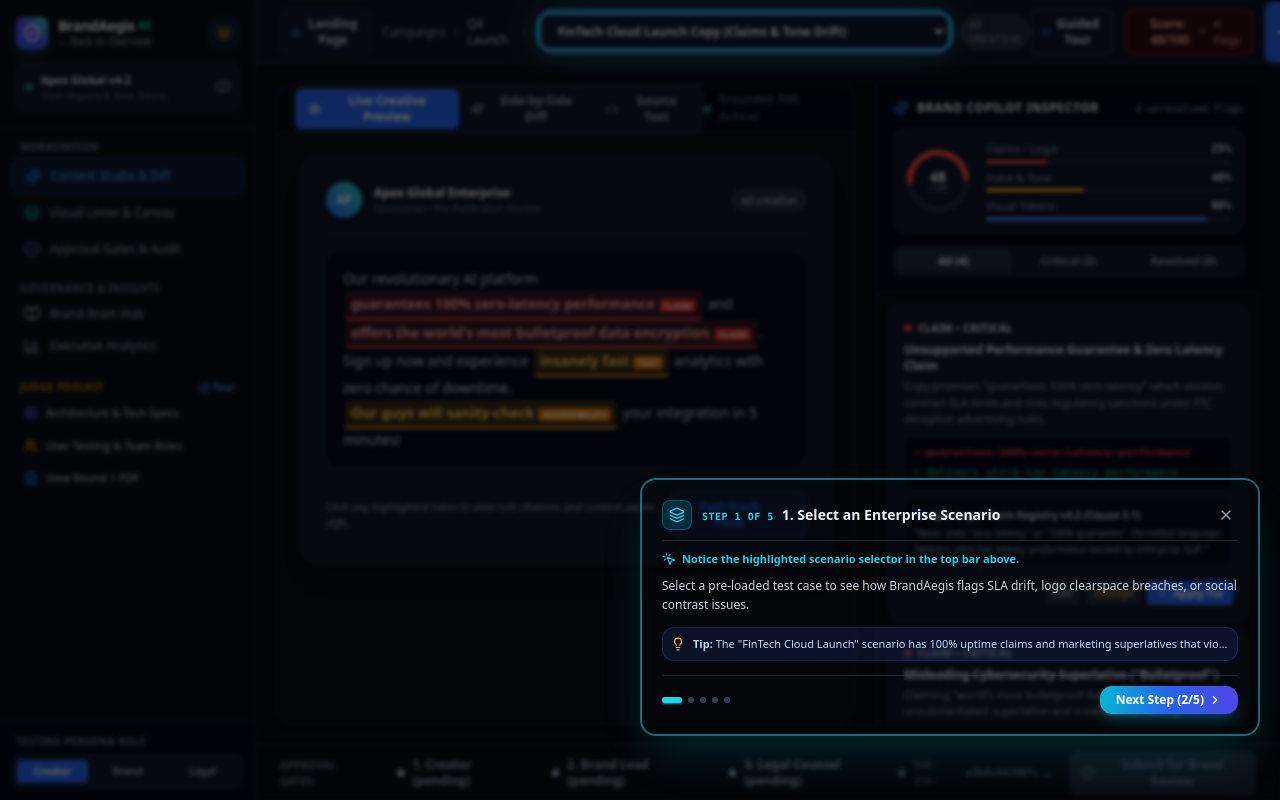
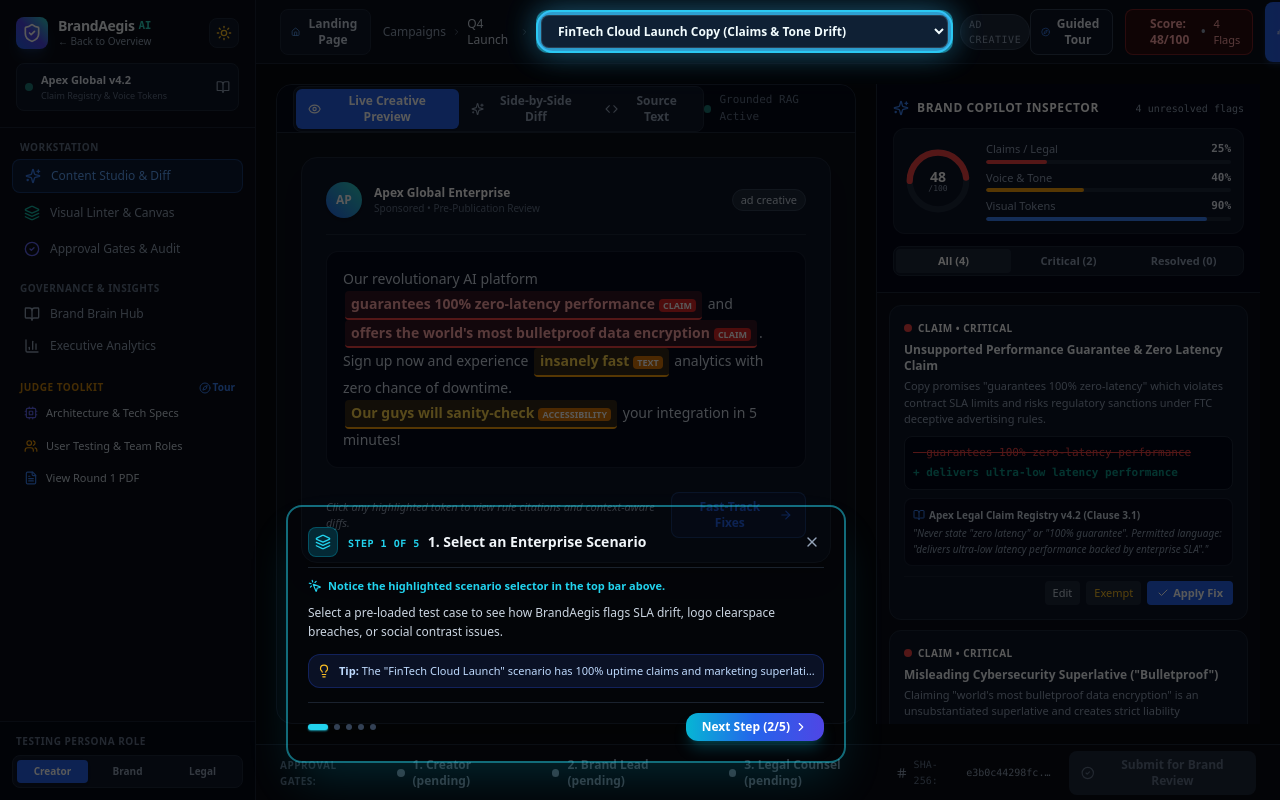
Before and after one commit to GarvKapoor/BrandAegis, a Next.js app: page / in a window 1280 px wide. Both pictures are taken after a click on the button "Start 60s Guided Tour". Built offline with nearby package versions, Linux system fonts and the light colour scheme.

Commit message:
feat: align tutorial step card under creative preview and add SVG cutout spotlight for bright targets

```diff
--- a/src/components/InteractiveCanvas.tsx
+++ b/src/components/InteractiveCanvas.tsx
@@ -265,7 +265,9 @@ export const InteractiveCanvas: React.FC<InteractiveCanvasProps> = ({
             )}
 
             {/* Rendered Ad / Social Creative Card */}
-            <div className={`rounded-2xl border p-6 shadow-xl relative transition-colors ${
+            <div
+              id="tour-creative-card"
+              className={`rounded-2xl border p-6 shadow-xl relative transition-colors ${
               isDark ? 'border-slate-800 bg-slate-900/80' : 'border-slate-200 bg-white shadow-slate-100'
             }`}>
               <div className={`flex items-center justify-between pb-4 border-b mb-4 ${
--- a/src/components/TutorialTour.tsx
+++ b/src/components/TutorialTour.tsx
@@ -85,6 +85,12 @@ export const TutorialTour: React.FC<TutorialTourProps> = ({
   isDark
 }) => {
   const [currentStepIdx, setCurrentStepIdx] = useState(0);
+  const [targetRect, setTargetRect] = useState<DOMRect | null>(null);
+  const [dialogPos, setDialogPos] = useState<{ left: number; top: number; width: number }>({
+    left: 360,
+    top: 500,
+    width: 560
+  });
 
   const currentStep = TOUR_STEPS[currentStepIdx];
   const isFirst = currentStepIdx === 0;
@@ -130,7 +136,45 @@ export const TutorialTour: React.FC<TutorialTourProps> = ({
     return () => window.removeEventListener('keydown', handleKeyDown);
   }, [isOpen, handleNext, handlePrev, onClose]);
 
-  // Apply element spotlight
+  // Recalculate target spotlight rect and dialog anchor position
+  const updateLayout = useCallback(() => {
+    const step = TOUR_STEPS[currentStepIdx];
+    const targetEl = document.getElementById(step.targetId);
+    if (targetEl) {
+      setTargetRect(targetEl.getBoundingClientRect());
+      targetEl.classList.add('tour-target-highlight');
+    } else {
+      setTargetRect(null);
+    }
+
+    // Creative preview card anchor (AP Apex Global Enterprise card)
+    const creativeCard = document.getElementById('tour-creative-card');
+    const dialogWidth = Math.min(560, window.innerWidth * 0.90);
+    const estDialogHeight = 220;
+
+    if (creativeCard) {
+      const cardRect = creativeCard.getBoundingClientRect();
+      // Horizontally center with the AP creative card (shifted left away from the inspector)
+      const left = Math.max(16, cardRect.left + (cardRect.width - dialogWidth) / 2);
+      // Vertically position just below the AP card, clamping so it stays comfortably above the bottom approval bar
+      const maxTop = window.innerHeight - estDialogHeight - 75;
+      const idealTop = cardRect.bottom + 14;
+      const top = Math.min(idealTop, maxTop);
+
+      setDialogPos({ left, top, width: dialogWidth });
+    } else {
+      // Fallback: horizontal center of the main workspace canvas
+      const canvasLeft = 256;
+      const canvasRight = window.innerWidth - 384;
+      const canvasWidth = Math.max(300, canvasRight - canvasLeft);
+      const left = Math.max(16, canvasLeft + (canvasWidth - dialogWidth) / 2);
+      const top = window.innerHeight - estDialogHeight - 75;
+
+      setDialogPos({ left, top, width: dialogWidth });
+    }
+  }, [currentStepIdx]);
+
+  // Apply layout updates and scroll into view
   useEffect(() => {
     if (!isOpen) return;
 
@@ -138,28 +182,100 @@ export const TutorialTour: React.FC<TutorialTourProps> = ({
     const el = document.getElementById(step.targetId);
     if (el) {
       el.classList.add('tour-target-highlight');
-      el.scrollIntoView({ behavior: 'smooth', block: 'center' });
+      // For header or sidebar, avoid jarring auto-scroll
+      if (step.targetId !== 'tour-scenario-selector' && step.targetId !== 'tour-brand-brain') {
+        el.scrollIntoView({ behavior: 'smooth', block: 'nearest' });
+      }
     }
 
+    updateLayout();
+
+    // Re-check on next frame in case of animation or font load
+    const frameId = requestAnimationFrame(updateLayout);
+    const timeoutId = setTimeout(updateLayout, 60);
+
+    const onResizeOrScroll = () => updateLayout();
+    window.addEventListener('resize', onResizeOrScroll);
+    window.addEventListener('scroll', onResizeOrScroll, true);
+
     return () => {
+      cancelAnimationFrame(frameId);
+      clearTimeout(timeoutId);
+      window.removeEventListener('resize', onResizeOrScroll);
+      window.removeEventListener('scroll', onResizeOrScroll, true);
       if (el) {
         el.classList.remove('tour-target-highlight');
       }
     };
-  }, [isOpen, currentStepIdx]);
+  }, [isOpen, currentStepIdx, updateLayout]);
 
   if (!isOpen) return null;
 
   return (
     <>
-      {/* 1. Backdrop overlay with soft blur */}
+      {/* 1. Backdrop overlay with precision SVG cutout mask (guarantees 100% bright, non-dim targets on all steps) */}
+      <svg
+        className="fixed inset-0 z-[80] w-full h-full pointer-events-none"
+        style={{ width: '100vw', height: '100vh' }}
+      >
+        <defs>
+          <mask id="tour-cutout-mask" x="0" y="0" width="100%" height="100%">
+            {/* White fills everything so the mask is opaque (dark backdrop shows) */}
+            <rect x="0" y="0" width="100%" height="100%" fill="#ffffff" />
+
+            {/* Black cuts out the spotlight hole: target element shines through at 100% native brightness! */}
+            {targetRect && (
+              <rect
+                x={targetRect.left - 5}
+                y={targetRect.top - 5}
+                width={targetRect.width + 10}
+                height={targetRect.height + 10}
+                rx="10"
+                ry="10"
+                fill="#000000"
+              />
+            )}
+          </mask>
+        </defs>
+
+        {/* The dark backdrop rectangle with the mask applied */}
+        <rect
+          x="0"
+          y="0"
+          width="100%"
+          height="100%"
+          fill="rgba(0, 0, 0, 0.65)"
+          mask="url(#tour-cutout-mask)"
+          className="pointer-events-auto cursor-pointer"
+          onClick={onClose}
+        />
+      </svg>
+
+      {/* 2. Floating High-Contrast Highlight Border around the active cutout */}
+      {targetRect && (
+        <div
+          style={{
+            position: 'fixed',
+            top: `${targetRect.top - 5}px`,
+            left: `${targetRect.left - 5}px`,
+            width: `${targetRect.width + 10}px`,
+            height: `${targetRect.height + 10}px`,
+          }}
+          className="pointer-events-none z-[90] rounded-xl border-2 border-cyan-400 bg-cyan-400/10 shadow-[0_0_30px_rgba(56,189,248,0.65)] animate-pulse transition-all duration-200"
+        />
+      )}
+
+      {/* 3. Interactive Step Div shifted to the left, positioned just below the AP Creative Card */}
       <div
-        className="fixed inset-0 z-[80] bg-black/60 backdrop-blur-[2px] transition-opacity duration-300 pointer-events-auto"
-        onClick={onClose}
-      />
-
-      {/* 2. Interactive Step Div situated JUST ABOVE the Approval Gates footer */}
-      <div className="fixed bottom-16 left-1/2 -translate-x-1/2 z-[100] max-w-2xl w-[92%] sm:w-[620px] animate-pop-in pointer-events-auto">
+        style={{
+          position: 'fixed',
+          left: `${dialogPos.left}px`,
+          top: `${dialogPos.top}px`,
+          width: `${dialogPos.width}px`,
+          zIndex: 100
+        }}
+        className="animate-pop-in pointer-events-auto transition-all duration-200"
+      >
         <div className={`p-4 sm:p-5 rounded-2xl border-2 shadow-2xl backdrop-blur-xl transition-all duration-300 ${
           isDark
             ? 'bg-[#0d1322]/98 border-cyan-400/50 text-slate-100 shadow-2xl shadow-cyan-500/20'
```
